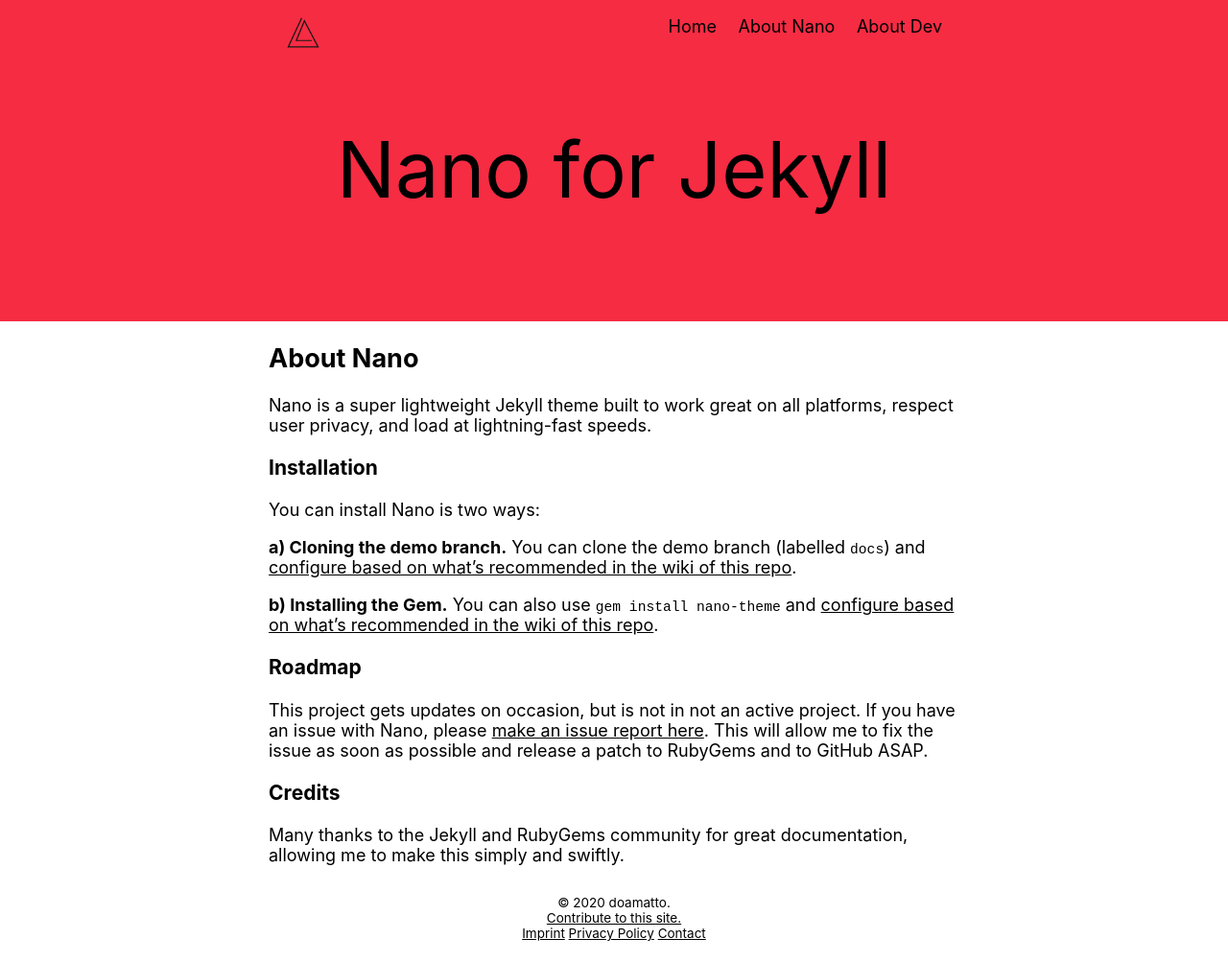
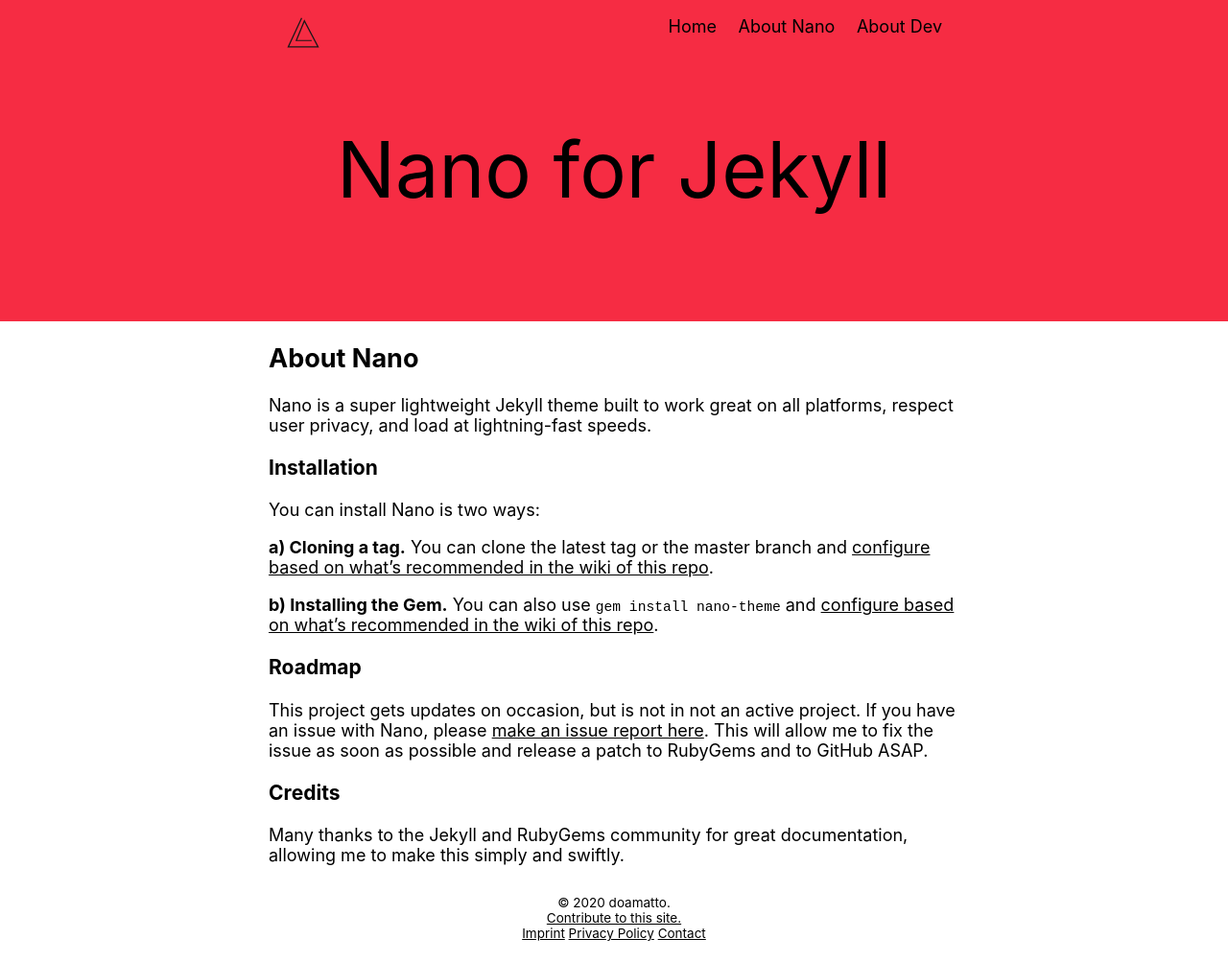
Before and after one commit to fossabot/nano, a Jekyll site: the page built from about-nano.md, in a window 1280 px wide. Shown: the whole page at 96% size. Built offline with Jekyll 4.4.1, drawn with Linux system fonts in a browser that asks for light colours; some web fonts are replaced.

Commit message:
Updated installation methods

```diff
--- a/about-nano.md
+++ b/about-nano.md
@@ -9,7 +9,7 @@ Nano is a super lightweight Jekyll theme built to work great on all platforms, r
 
 You can install Nano is two ways:
 
-**a) Cloning the demo branch.** You can clone the demo branch (labelled `docs`) and [configure based on what's recommended in the wiki of this repo](https://github.com/doamatto/nano/wiki/Configuration).
+**a) Cloning a tag.** You can clone the latest tag or the master branch and [configure based on what's recommended in the wiki of this repo](https://github.com/doamatto/nano/wiki/Configuration).
 
 **b) Installing the Gem.** You can also use `gem install nano-theme` and [configure based on what's recommended in the wiki of this repo](https://github.com/doamatto/nano/wiki/Configuration).
 
```
